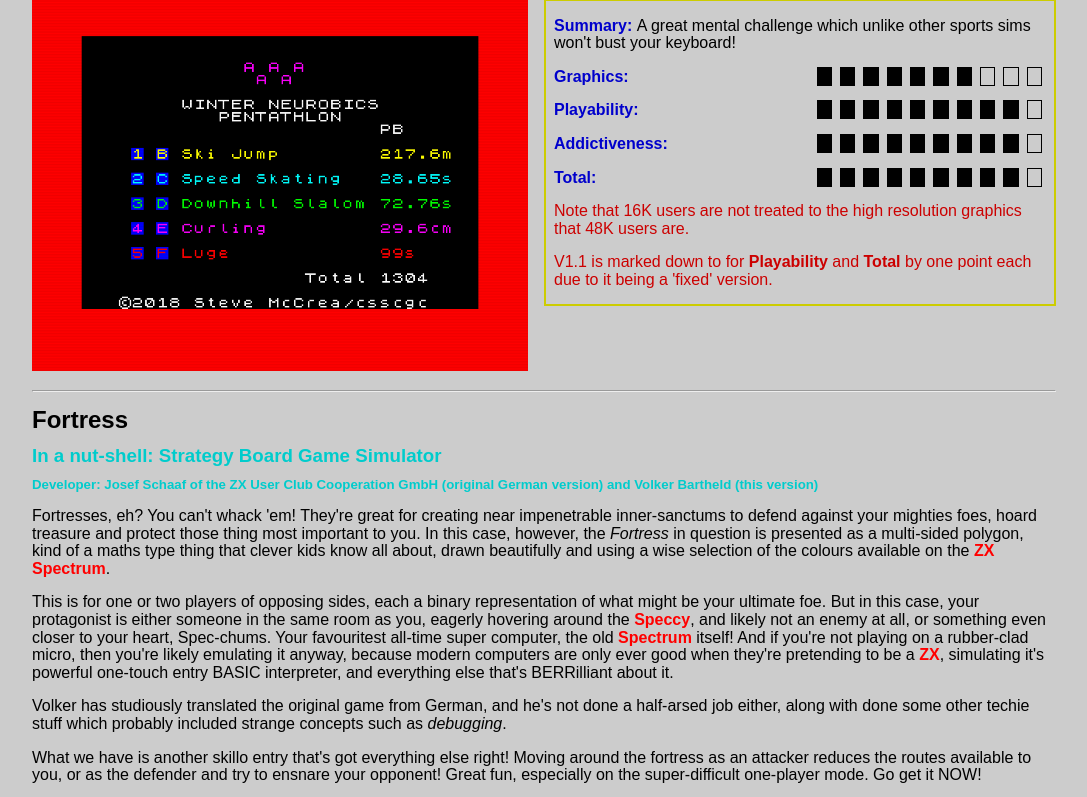
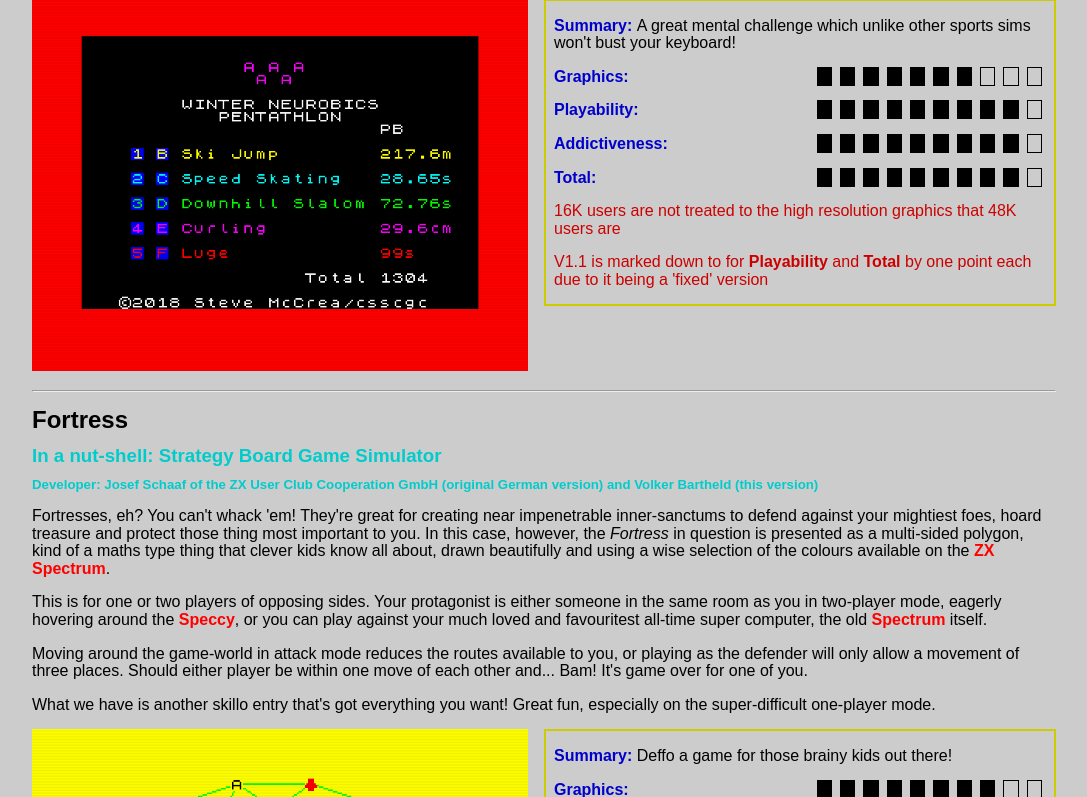
Before and after one commit to sbebbers/cgc2018, a PHP site: page /reviews in a window 1280 px wide. Shown: the part 617-1414 px from the top of the page, without its empty margins (96-1183 px from the left). Run offline with PHP 8.4, Linux system fonts and the light colour scheme.

Commit message:
Latest version.

```diff
--- a/application/controller/ReviewsController.php
+++ b/application/controller/ReviewsController.php
@@ -42,9 +42,9 @@ class ReviewsController
                 'addictiveness' => 9,
                 'total' => 9,
                 'sundry' => array(
-                    "Note that 16K users are not treated to the high resolution graphics that 48K users are.",
-                    "V1.1 is marked down to for <strong>Playability</strong> and <strong>Total</strong> by one point each due to it being a 'fixed' version."
-                )
+                    "16K users are not treated to the high resolution graphics that 48K users are",
+                    "V1.1 is marked down to for <strong>Playability</strong> and <strong>Total</strong> by one point each due to it being a 'fixed' version"
+                ),
             ),
         ),
         array(
@@ -53,14 +53,14 @@ class ReviewsController
             'developer' => "Josef Schaaf of the ZX User Club Cooperation GmbH (original German version) and Volker Bartheld (this version)",
             'yawn-sinclair-mega-game' => false,
             'content' => array(
-                "Fortresses, eh? You can't whack 'em! They're great for creating near impenetrable inner-sanctums to defend against your mighties foes, hoard treasure and protect those thing most important to you. In this case, however, the <em>Fortress</em> in question is presented as a multi-sided polygon, kind of a maths type thing that clever kids know all about, drawn beautifully and using a wise selection of the colours available on the <strong class=\"ink-bright-red\">ZX Spectrum</strong>.",
-                "This is for one or two players of opposing sides, each a binary representation of what might be your ultimate foe. But in this case, your protagonist is either someone in the same room as you, eagerly hovering around the <strong class=\"ink-bright-red\">Speccy</strong>, and likely not an enemy at all, or something even closer to your heart, Spec-chums. Your favouritest all-time super computer, the old <strong class=\"ink-bright-red\">Spectrum</strong> itself! And if you're not playing on a rubber-clad micro, then you're likely emulating it anyway, because modern computers are only ever good when they're pretending to be a <strong class=\"ink-bright-red\">ZX</strong>, simulating it's powerful one-touch entry BASIC interpreter, and everything else that's BERRilliant about it.",
-                "Volker has studiously translated the original game from German, and he's not done a half-arsed job either, along with done some other techie stuff which probably included strange concepts such as <em>debugging</em>.",
-                "What we have is another skillo entry that's got everything else right! Moving around the fortress as an attacker reduces the routes available to you, or as the defender and try to ensnare your opponent! Great fun, especially on the super-difficult one-player mode. Go get it NOW!"
+                "Fortresses, eh? You can't whack 'em! They're great for creating near impenetrable inner-sanctums to defend against your mightiest foes, hoard treasure and protect those thing most important to you. In this case, however, the <em>Fortress</em> in question is presented as a multi-sided polygon, kind of a maths type thing that clever kids know all about, drawn beautifully and using a wise selection of the colours available on the <strong class=\"ink-bright-red\">ZX Spectrum</strong>.",
+                "This is for one or two players of opposing sides. Your protagonist is either someone in the same room as you in two-player mode, eagerly hovering around the <strong class=\"ink-bright-red\">Speccy</strong>, or you can play against your much loved and favouritest all-time super computer, the old <strong class=\"ink-bright-red\">Spectrum</strong> itself.",
+                "Moving around the game-world in attack mode reduces the routes available to you, or playing as the defender will only allow a movement of three places. Should either player be within one move of each other and... Bam! It's game over for one of you.",
+                "What we have is another skillo entry that's got everything you want! Great fun, especially on the super-difficult one-player mode.",
             ),
             'screen-shot' => array(
                 'location' => "/img/",
-                'file-name' => "fortress.png",
+                'file-name' => "fortress-ingame.png",
                 'alt' => "Fortress for the 16K Speccy",
                 'class' => "img-responsive",
                 'width' => '128',
@@ -69,13 +69,13 @@ class ReviewsController
             'cgc-clapometer' => array(
                 'summary' => "Deffo a game for those brainy kids out there!",
                 'graphics' => 8,
-                'playability' => 7,
-                'addictiveness' => 9,
+                'playability' => 8,
+                'addictiveness' => 8,
                 'total' => 8,
                 'sundry' => array(
-                    "Works on a 16K Speccy (Yay!)",
-                    "One player mode is super-difficult (as the attacker)"
-                )
+                    "Works on a <strong class=\"ink-bright-red\">16K Speccy</strong> (Yay!)",
+                    "One player mode is super-difficult (or I'm constantly out-smarted by a <strong class=\"ink-bright-red\">16K ZX Spectrum</strong>)",
+                ),
             ),
         ),
     );
--- a/application/view/reviews.phtml
+++ b/application/view/reviews.phtml
@@ -21,10 +21,9 @@
             ->close("div");
         endif;
 
-        $this->h(1, $this->header, "header")
-        ->h(3, $this->subHeader, "sub_header");
+        $this->h(1, $this->header, "header")->h(3, $this->subHeader, "sub_header");
         foreach($this->content as $content):
-            $this->p()->addClass("h2")->closeElement()->text($content['title'])->close("p");
+            $this->p()->id($this->lib->convertToHtmlId("{$content['title']}"))->addClass("h2")->closeElement()->text($content['title'])->close("p");
             $this->p()->addClass(array("h3", "ink-cyan"))->closeElement()->text("In a nut-shell: {$content['sub-header']}")->close("p");
             $this->p()->addClass(array("h5", "ink-cyan"))->closeElement()->text("Developer: {$content['developer']}")->close("p");
 
@@ -56,9 +55,7 @@
 
             foreach($content['cgc-clapometer'] as $key => $ratings):
                 if($key == 'summary'):
-                    $this->open("div", '', array("col-xs-12", "col-md-6", "pull-right"));
-                        $this->open("div", '', "clapometer-box");
-                            $this->p()->addClass("clapometer-summary")->closeElement()->text("<strong class=\"ink-blue\">" . ucFirst($key) . ":</strong>&nbsp;{$ratings}")->close("p");
+                    $this->open("div", '', array("col-xs-12", "col-md-6", "pull-right"))->open("div", '', "clapometer-box")->p()->addClass("clapometer-summary")->closeElement()->text("<strong class=\"ink-blue\">" . ucFirst($key) . ":</strong>&nbsp;{$ratings}")->close("p");
                     continue;
                 elseif($key != 'sundry'):
                     $this->p()->addClass("clapometer-ratings")->closeElement()->text("<strong class=\"ink-blue\">" . ucFirst($key) . ":</strong> &nbsp;");
```
Also changed, not shown: public_html/img/fortress-ingame.png (added).
